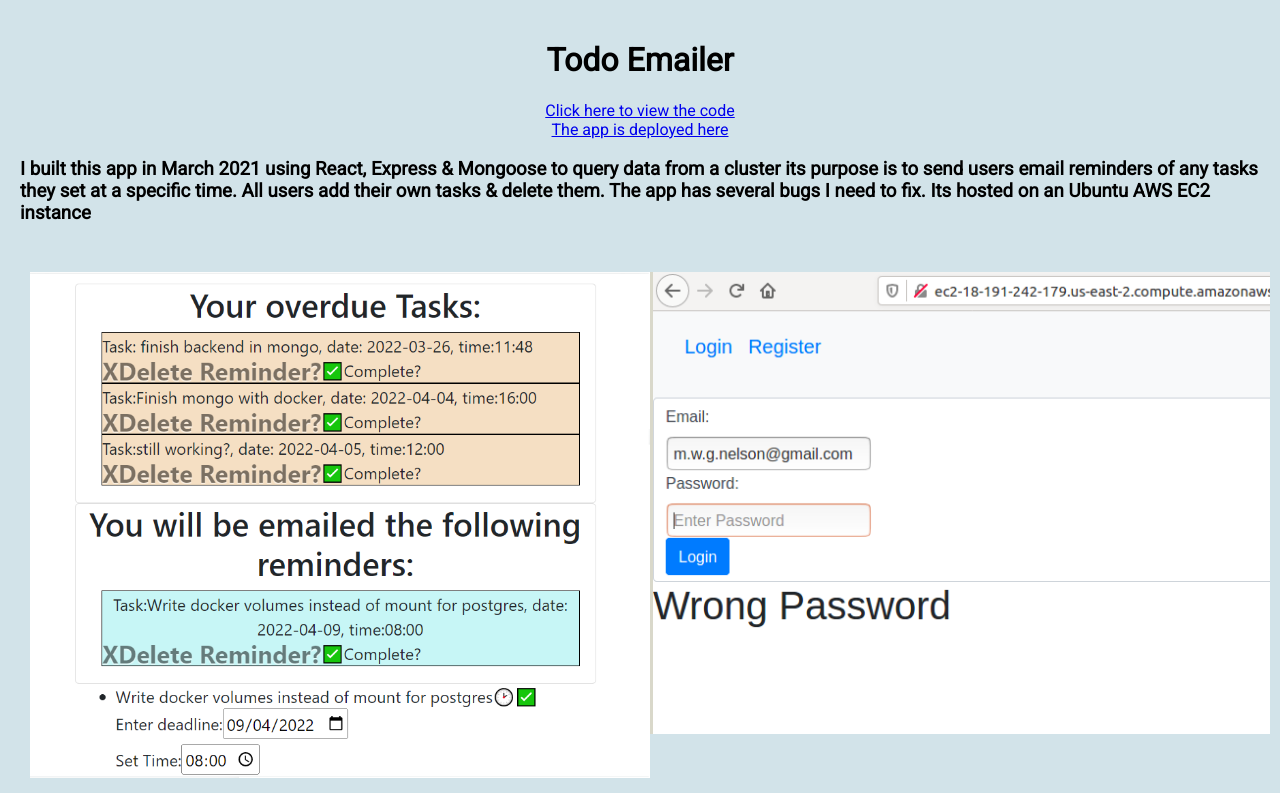
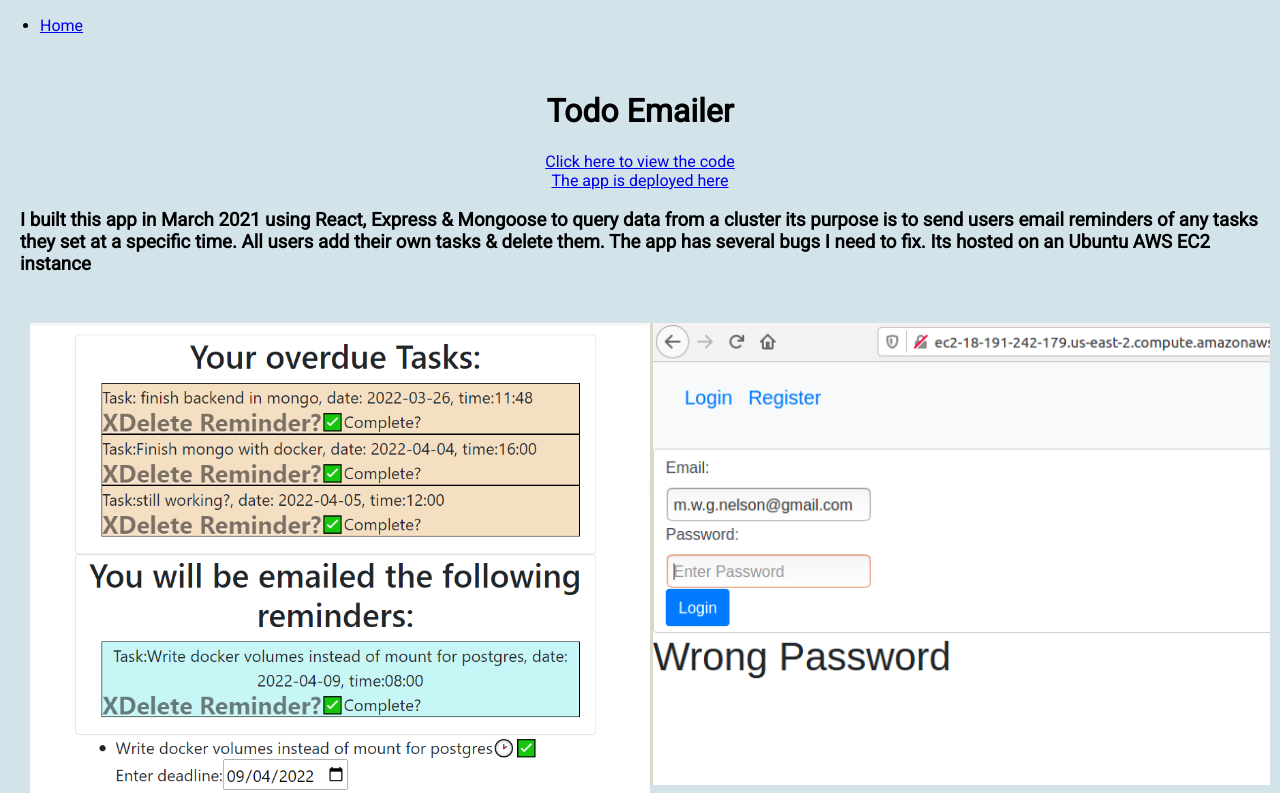
Before and after one commit to mwezn/portfolio2, a React (Create React App) app: page /0 in a window 1280 px wide. Shown: the top 793 px of the page. Built offline with nearby package versions, Linux system fonts and the light colour scheme.

Commit message:
Added home button to description page

```diff
--- a/src/components/Description.js
+++ b/src/components/Description.js
@@ -1,5 +1,5 @@
 import React, { useState, useEffect } from 'react';
-import './description.css'
+import './description.css';
 
 const DescribePage =(props)=>{
     const [data,updateData]= useState([])
@@ -25,6 +25,11 @@
       },[])
 
     return (
+        <div>
+         <ul>
+          <li><a href="/">Home</a></li>
+         </ul>
+
         <div className="describePage">
             {
             data.length>0?
@@ -39,6 +44,7 @@
             :<h1>Loading</h1>
             }
         </div>
+        </div>
     )
 }
 
```
